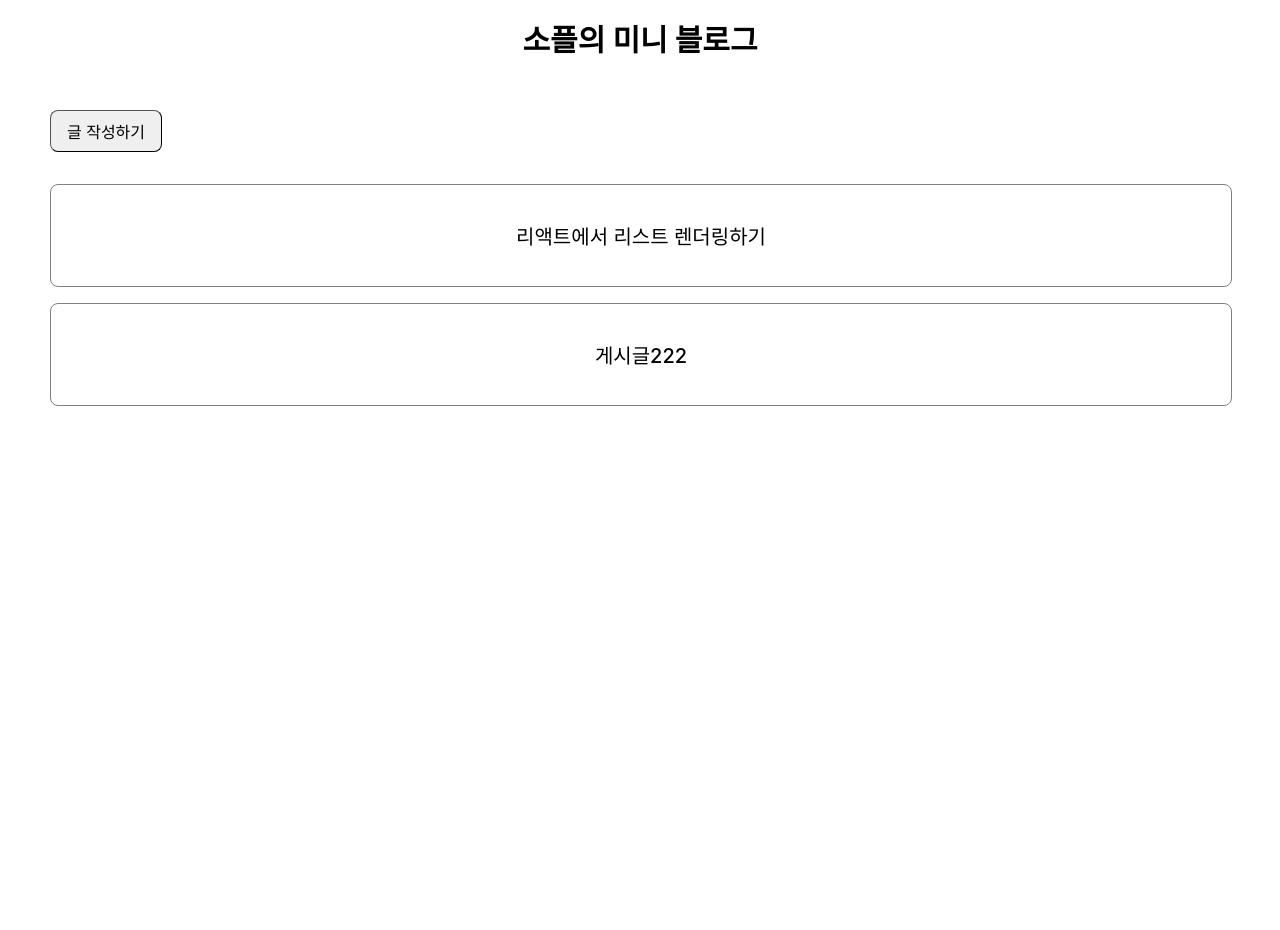
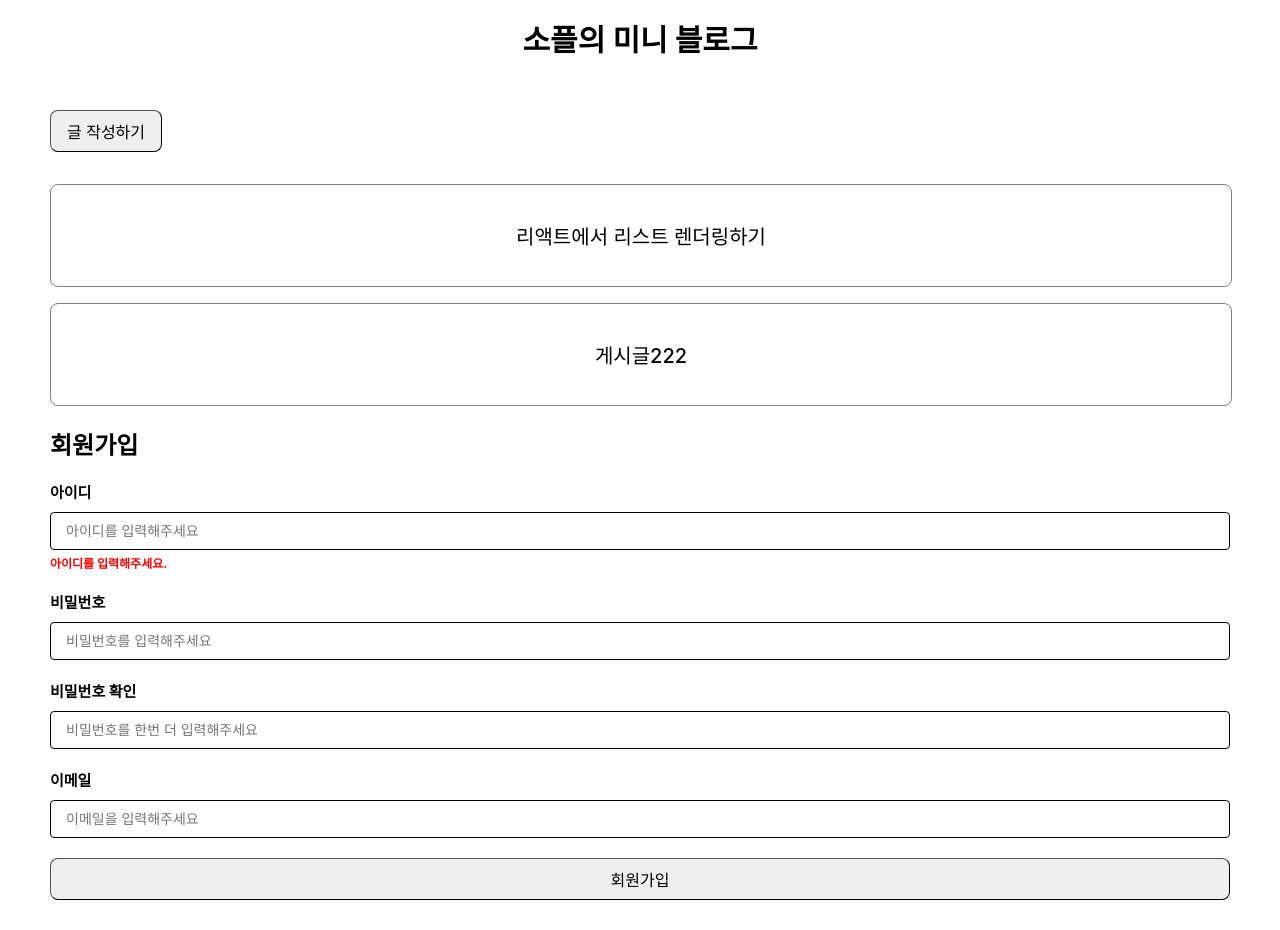
Before and after one commit to simminseon/react-miniblog, a React (Create React App) app: page / in a window 1280 px wide. Before the commit the page ends 800 px from the top, so only its background shows below. Built offline with nearby package versions, Linux system fonts and the light colour scheme.

Commit message:
로그인, 회원가입 컴포넌트 추가

```diff
--- a/package.json
+++ b/package.json
@@ -7,13 +7,14 @@
     "@testing-library/jest-dom": "^5.16.5",
     "@testing-library/react": "^13.4.0",
     "@testing-library/user-event": "^13.5.0",
+    "firebase": "^9.15.0",
+    "gh-pages": "^4.0.0",
     "react": "^18.2.0",
     "react-dom": "^18.2.0",
     "react-router-dom": "^6.4.4",
     "react-scripts": "5.0.1",
     "styled-components": "^5.3.6",
-    "web-vitals": "^2.1.4",
-    "gh-pages": "^4.0.0"
+    "web-vitals": "^2.1.4"
   },
   "scripts": {
     "start": "react-scripts start",
--- a/src/App.js
+++ b/src/App.js
@@ -3,9 +3,11 @@ import React from "react";
 import { BrowserRouter, Route, Routes } from "react-router-dom";
 import Container from "./component/layout/Container";
 import Header from "./component/layout/Header";
-import BlogList from "./component/page/BlogList";
-import BlogWrite from "./component/page/BlogWrite";
-import BlogPost from "./component/page/BlogPost";
+import BlogList from "./component/page/blog/BlogList";
+import BlogWrite from "./component/page/blog/BlogWrite";
+import BlogPost from "./component/page/blog/BlogPost";
+import Login from "./component/page/login/Login";
+import Join from "./component/page/join/Join";
 
 function App() {
   return (
@@ -17,8 +19,11 @@ function App() {
             <Route path="/" element={<BlogList />} />
             <Route path="blogWrite" element={<BlogWrite />} />
             <Route path="blogPost/:post" element={<BlogPost />} />
+            <Route path="login" element={<Login />} />
           </Routes>
         </BrowserRouter>
+        {/* <Login /> */}
+        <Join />
       </Container>
     </>
   );
--- a/src/component/page/BlogList.jsx
+++ b/src/component/page/blog/BlogList.jsx
@@ -1,8 +1,8 @@
 import React from "react";
 import { useNavigate } from "react-router-dom";
-import Button from "../ui/Button";
-import PostList from "../list/PostList";
-import data from "../../data/data.json";
+import Button from "../../ui/Button";
+import PostList from "../../list/PostList";
+import data from "../../../data/data.json";
 
 function BlogList() {
   const navigate = useNavigate();
--- a/src/component/page/BlogWrite.jsx
+++ b/src/component/page/blog/BlogWrite.jsx
@@ -1,7 +1,7 @@
 import React from "react";
 import { useNavigate } from "react-router-dom";
-import Button from "../ui/Button";
-import TextInput from "../ui/TextInput";
+import Button from "../../ui/Button";
+import TextInput from "../../ui/TextInput";
 
 function BlogWrite() {
   const navigate = useNavigate();
--- /dev/null
+++ b/src/component/page/join/Join.jsx
@@ -0,0 +1,90 @@
+import React, { useEffect, useState } from "react";
+import styled from "styled-components";
+import Button from "../../ui/Button";
+import Input from "../../ui/Input";
+import Label from "../../ui/Label";
+import { useInput } from "../../../hooks/useInput";
+import ErrorMessage from "../../ui/ErrorMessage";
+
+const StyledField = styled.div`
+  padding-bottom: 20px;
+`;
+
+function Join() {
+  const [id, onChangeId] = useInput("");
+  const [password, onChangePassword] = useInput("");
+  const [email, onChangeEmail] = useInput("");
+  const [passwordCheck, setPasswordCheck] = useState("");
+  const [passwordCheckError, setPasswordCheckError] = useState(false);
+
+  useEffect(() => {
+    if (password !== passwordCheck && passwordCheck.length > 0) {
+      setPasswordCheckError(true);
+    } else if (password === passwordCheck) {
+      setPasswordCheckError(false);
+    }
+  }, [password, passwordCheck]);
+
+  const onSubmitJoin = (e) => {
+    e.preventDefault();
+  };
+
+  const onChangePasswordCheck = (e) => {
+    setPasswordCheck(e.target.value);
+  };
+
+  return (
+    <form onSubmit={onSubmitJoin}>
+      <h2>회원가입</h2>
+      <StyledField>
+        <Label id={"inpId"}>아이디</Label>
+        <Input
+          id={"inpId"}
+          value={id}
+          onChange={onChangeId}
+          placeholder={"아이디를 입력해주세요"}
+        />
+        {<ErrorMessage>아이디를 입력해주세요.</ErrorMessage>}
+      </StyledField>
+      <StyledField>
+        <Label id={"inpPassword"}>비밀번호</Label>
+        <Input
+          type={"password"}
+          id={"inpPassword"}
+          value={password}
+          onChange={onChangePassword}
+          placeholder={"비밀번호를 입력해주세요"}
+        />
+        {/* {error && <ErrorMessage>비밀번호를 입력해주세요.</ErrorMessage>} */}
+      </StyledField>
+      <StyledField>
+        <Label id={"inpPasswordConfirm"}>비밀번호 확인</Label>
+        <Input
+          type={"passwordConfirm"}
+          id={"inpPasswordConfirm"}
+          value={passwordCheck}
+          onChange={onChangePasswordCheck}
+          placeholder={"비밀번호를 한번 더 입력해주세요"}
+        />
+        {/* {error} */}
+        {passwordCheckError && (
+          <ErrorMessage>비밀번호가 다릅니다.</ErrorMessage>
+        )}
+      </StyledField>
+      <StyledField>
+        <Label id={"inpEmail"}>이메일</Label>
+        <Input
+          type={"email"}
+          id={"inpEmail"}
+          value={email}
+          onChange={onChangeEmail}
+          placeholder={"이메일을 입력해주세요"}
+        />
+        {/* {error && <ErrorMessage>이메일을 입력해주세요.</ErrorMessage>} */}
+      </StyledField>
+      <Button size={"full"}>회원가입</Button>
+    </form>
+  );
+}
+
+export default Join;
--- /dev/null
+++ b/src/component/page/login/Login.jsx
@@ -0,0 +1,23 @@
+import React from "react";
+import Button from "../../ui/Button";
+import Input from "../../ui/Input";
+import Label from "../../ui/Label";
+
+function Login() {
+  return (
+    <form>
+      <h2>로그인</h2>
+      <div>
+        <Label id={"inpId"}>아이디</Label>
+        <Input id={"inpId"} />
+      </div>
+      <div>
+        <Label id={"inpPassword"}>비밀번호</Label>
+        <Input type={"password"} id={"inpPassword"} />
+      </div>
+      <Button size={"full"}>로그인</Button>
+    </form>
+  );
+}
+
+export default Login;
--- a/src/component/ui/Button.jsx
+++ b/src/component/ui/Button.jsx
@@ -1,5 +1,14 @@
 import React from "react";
-import styled from "styled-components";
+import styled, { css } from "styled-components";
+import PropTypes from "prop-types";
+
+const sizeStyle = css`
+  ${(props) =>
+    props.size === "full" &&
+    css`
+      width: 100%;
+    `}
+`;
 
 const StyledButton = styled.button`
   padding: 8px 16px;
@@ -7,10 +16,21 @@ const StyledButton = styled.button`
   border-width: 1px;
   border-radius: 8px;
   cursor: pointer;
+  ${sizeStyle}
 `;
 
-function Button({ onClick, children }) {
-  return <StyledButton onClick={onClick}>{children}</StyledButton>;
+function Button({ onClick, children, size }) {
+  return (
+    <StyledButton onClick={onClick} size={size}>
+      {children}
+    </StyledButton>
+  );
 }
 
+Button.propTypes = {
+  onClick: PropTypes.func,
+  children: PropTypes.string.isRequired,
+  size: PropTypes.string,
+};
+
 export default Button;
--- /dev/null
+++ b/src/component/ui/ErrorMessage.jsx
@@ -0,0 +1,15 @@
+import React from "react";
+import styled from "styled-components";
+
+const StyledErrorMessage = styled.strong`
+  display: block;
+  color: red;
+  font-size: 12px;
+  padding-top: 4px;
+`;
+
+function ErrorMessage({ children }) {
+  return <StyledErrorMessage>{children}</StyledErrorMessage>;
+}
+
+export default ErrorMessage;
--- /dev/null
+++ b/src/component/ui/Input.jsx
@@ -0,0 +1,33 @@
+import React from "react";
+import styled from "styled-components";
+import PropTypes from "prop-types";
+
+const StyledInput = styled.input`
+  box-sizing: border-box;
+  width: 100%;
+  border-radius: 4px;
+  border: 1px solid black;
+  padding: 10px 15px;
+  font-size: 14px;
+`;
+
+function Input({ type, id, onChange, value, placeholder }) {
+  return (
+    <StyledInput
+      type={type ? type : "text"}
+      value={value}
+      id={id}
+      onChange={onChange}
+      placeholder={placeholder}
+    />
+  );
+}
+
+Input.propTypes = {
+  type: PropTypes.string,
+  id: PropTypes.string.isRequired,
+  onChange: PropTypes.func,
+  placeholder: PropTypes.string,
+};
+
+export default Input;
--- /dev/null
+++ b/src/component/ui/Label.jsx
@@ -0,0 +1,22 @@
+import React from "react";
+import styled from "styled-components";
+import PropTypes from "prop-types";
+
+const StyledLabel = styled.label`
+  display: block;
+  padding-bottom: 10px;
+  font-size: 15px;
+  color: black;
+  font-weight: bold;
+`;
+
+function Label({ id, children }) {
+  return <StyledLabel htmlFor={id}>{children}</StyledLabel>;
+}
+
+Label.propTypes = {
+  id: PropTypes.string.isRequired,
+  children: PropTypes.string.isRequired,
+};
+
+export default Label;
--- /dev/null
+++ b/src/hooks/useInput.jsx
@@ -0,0 +1,10 @@
+import React from "react";
+
+export const useInput = (initialValue) => {
+  const [value, setValue] = React.useState(initialValue);
+  const onChange = (e) => {
+    setValue(e.target.value);
+  };
+
+  return [value, onChange];
+};
```
Also changed, not shown: src/component/page/blog/BlogPost.jsx (renamed from src/component/page/BlogPost.jsx, +4 -4 lines), 2 other files (tests, documents, lock files or other folders).
